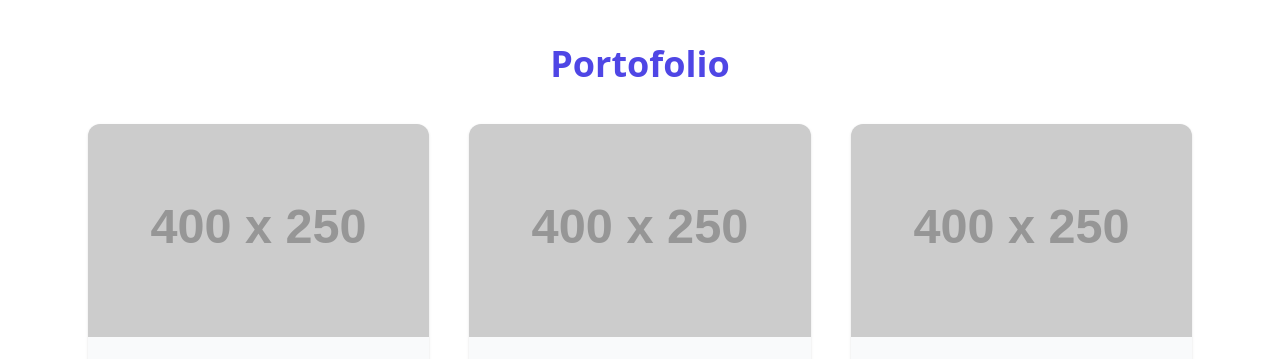
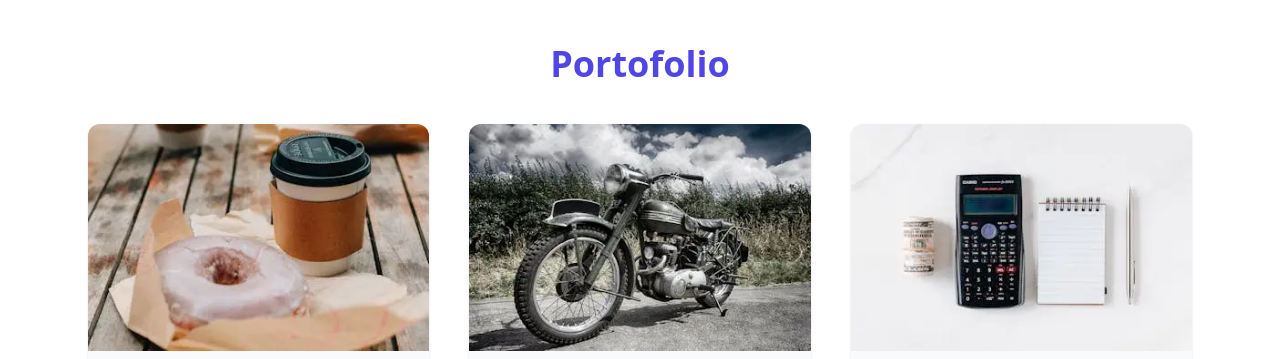
Before and after one commit to abukalila-bdg/me, a plain HTML site: page index.html in a window 1280 px wide. Shown: the part 1180-1539 px from the top of the page. Drawn offline with nearby package versions, Linux system fonts and the light colour scheme; placeholder pictures from the web are drawn by us.

Commit message:
Set Image Source task https://github.com/abukalila-bdg/me/issues/1

```diff
--- a/index.html
+++ b/index.html
@@ -65,21 +65,21 @@
       <h2 class="text-4xl font-bold mb-10 text-indigo-600">Portofolio</h2>
       <div class="grid md:grid-cols-3 gap-10 px-6">
         <div class="bg-gray-50 rounded-xl shadow hover:shadow-lg transition overflow-hidden">
-          <img src="https://via.placeholder.com/400x250" alt="Project A" class="w-full hover:scale-105 transition-transform" />
+          <img src="assets/product_a.webp" alt="Project A" class="w-full hover:scale-105 transition-transform" />
           <div class="p-4">
             <h3 class="font-semibold text-lg">Landing Page Produk A</h3>
             <a href="#" class="text-indigo-600 text-sm font-medium hover:underline">Lihat Demo →</a>
           </div>
         </div>
         <div class="bg-gray-50 rounded-xl shadow hover:shadow-lg transition overflow-hidden">
-          <img src="https://via.placeholder.com/400x250" alt="Project B" class="w-full hover:scale-105 transition-transform" />
+          <img src="assets/event_b.webp" alt="Project B" class="w-full hover:scale-105 transition-transform" />
           <div class="p-4">
             <h3 class="font-semibold text-lg">Landing Page Event B</h3>
             <a href="#" class="text-indigo-600 text-sm font-medium hover:underline">Lihat Demo →</a>
           </div>
         </div>
         <div class="bg-gray-50 rounded-xl shadow hover:shadow-lg transition overflow-hidden">
-          <img src="https://via.placeholder.com/400x250" alt="Project C" class="w-full hover:scale-105 transition-transform" />
+          <img src="assets/umkm_c.webp" alt="Project C" class="w-full hover:scale-105 transition-transform" />
           <div class="p-4">
             <h3 class="font-semibold text-lg">Landing Page UMKM C</h3>
             <a href="#" class="text-indigo-600 text-sm font-medium hover:underline">Lihat Demo →</a>
```
